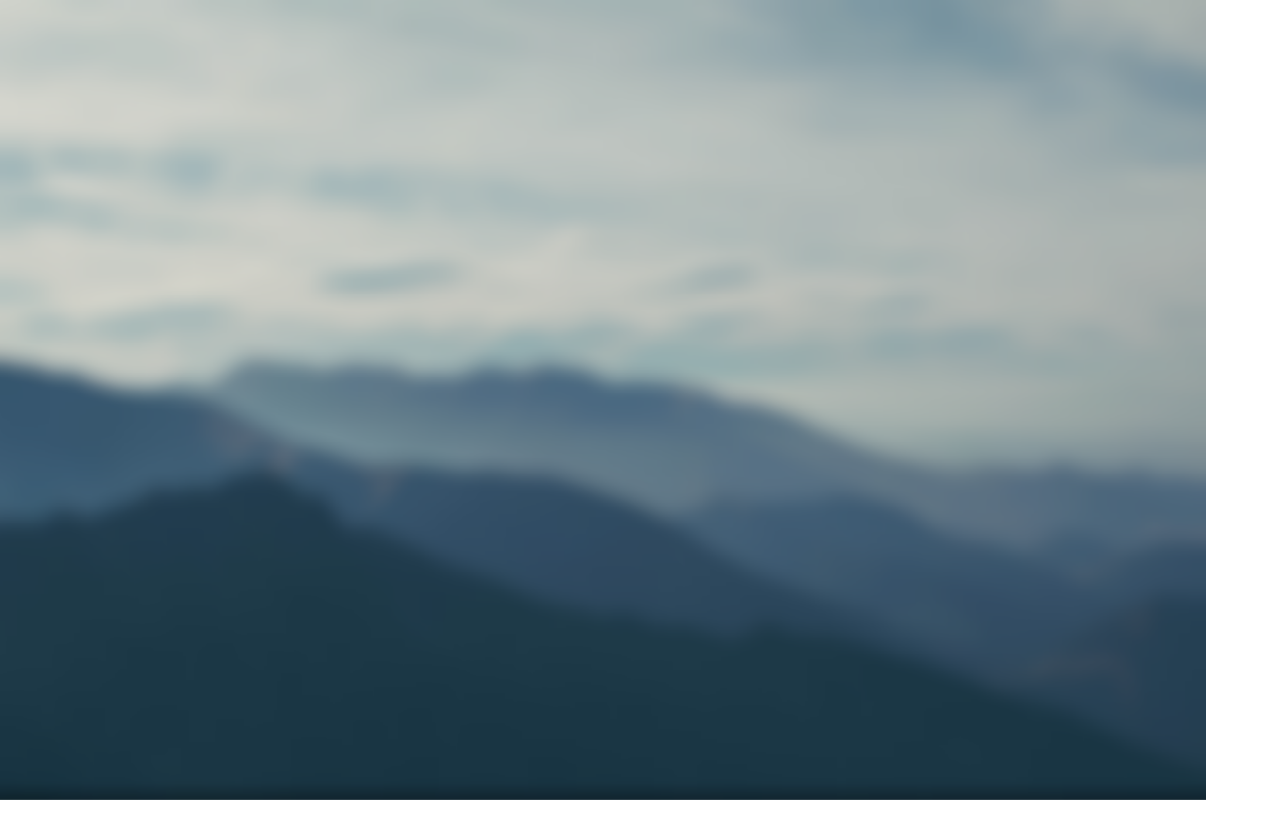
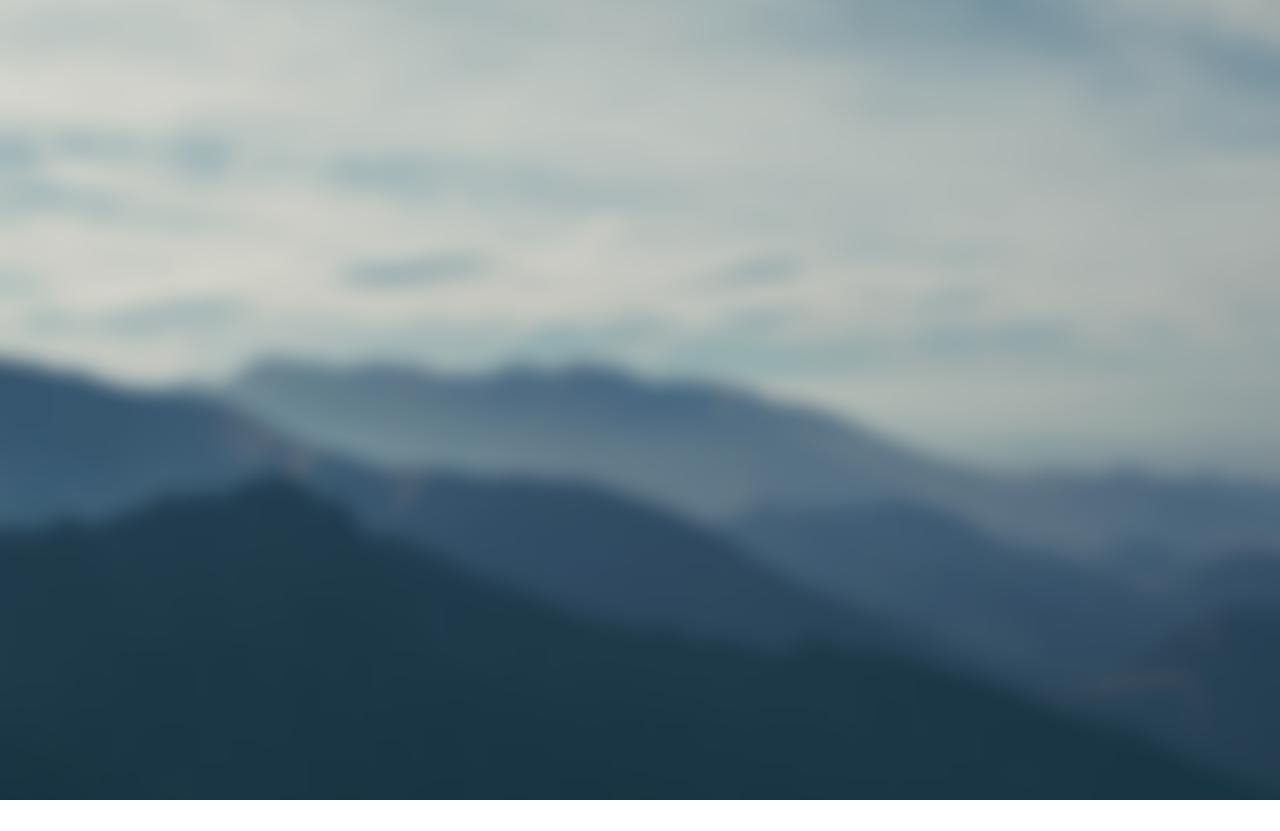
Before and after one commit to Fluntyy/bio, a plain HTML site: page index.html in a window 1280 px wide. Shown: the top 831 px of the page. Drawn offline with Linux system fonts and the light colour scheme.

Commit message:
bug :sob:

```diff
--- a/style.css
+++ b/style.css
@@ -16,9 +16,11 @@ body, html {
 
 .background {
     background-image: url('/background.png');
-    background-size: contain;
+    background-size: cover;
     background-repeat: no-repeat;
     height: 100vh;
+    width: 100%;
+    background-position: center;
 
 }
 
```
